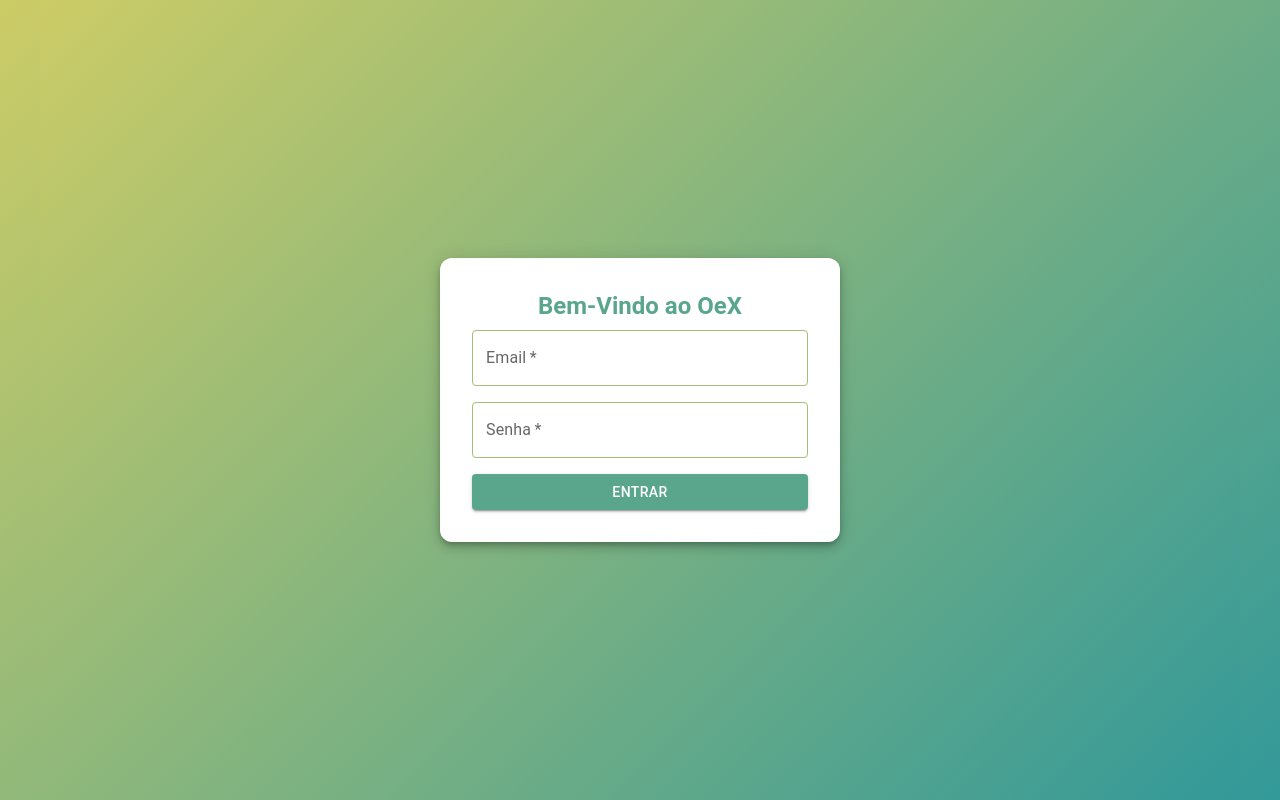
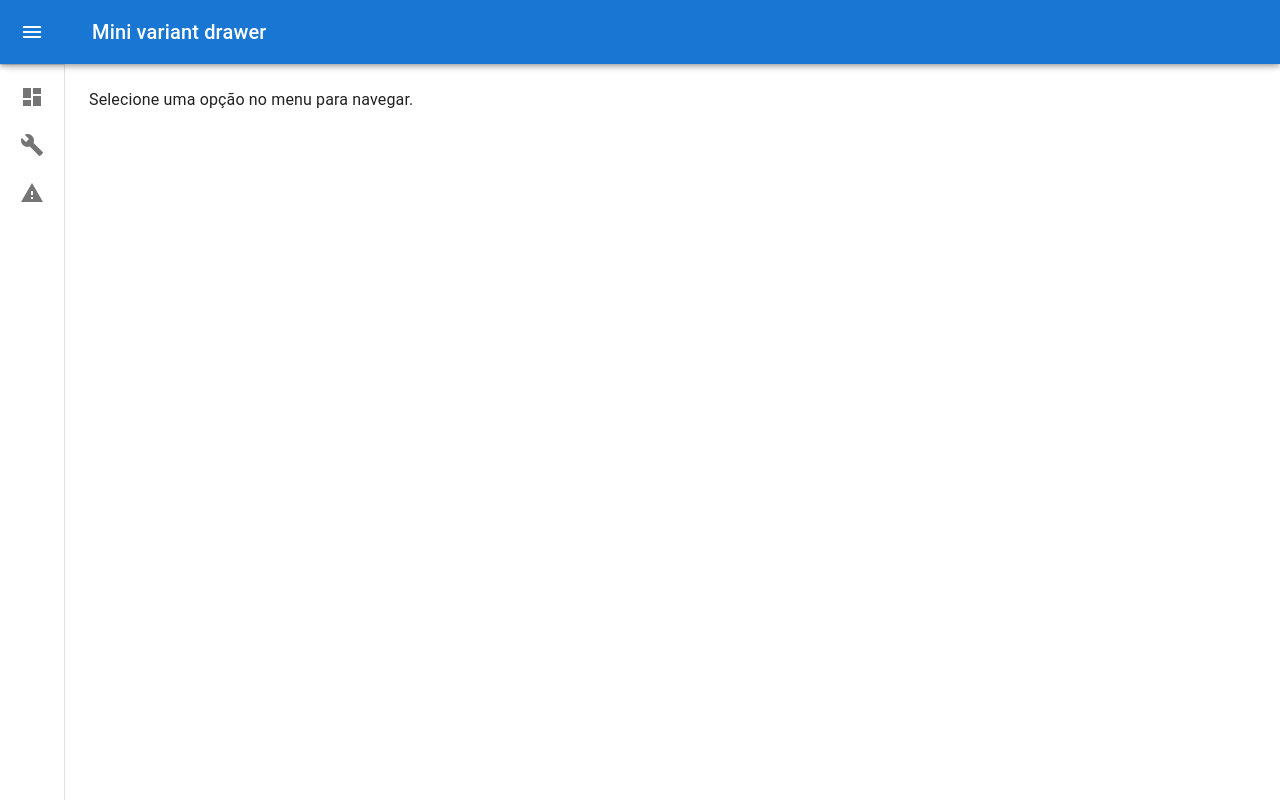
Before and after one commit to renanosoriorosa/OeX-POC-Front, a Next.js app: page / in a window 1280 px wide. Built offline with nearby package versions, Linux system fonts and the light colour scheme.

Commit message:
Criado menu tela raiz

```diff
--- a/package.json
+++ b/package.json
@@ -11,7 +11,9 @@
   "dependencies": {
     "@emotion/react": "^11.14.0",
     "@emotion/styled": "^11.14.0",
+    "@mui/icons-material": "^6.4.4",
     "@mui/material": "^6.4.4",
+    "@toolpad/core": "^0.12.0",
     "axios": "^1.7.9",
     "bootstrap": "^5.3.3",
     "next": "15.1.7",
--- /dev/null
+++ b/src/app/MotivoManutencao/page.tsx
@@ -0,0 +1,5 @@
+function MotivoManutencao() {
+  return <h1>MotivoManutencao</h1>;
+}
+
+export default MotivoManutencao;
--- /dev/null
+++ b/src/app/MotivoParada/page.tsx
@@ -0,0 +1,5 @@
+function MotivoParada() {
+  return <h1>MotivoParada</h1>;
+}
+
+export default MotivoParada;
--- a/src/app/page.tsx
+++ b/src/app/page.tsx
@@ -1,5 +1,174 @@
-import Login from "./login/page";
+"use client";
+import * as React from "react";
+import { useRouter } from "next/navigation";
+import { styled, useTheme, Theme, CSSObject } from "@mui/material/styles";
+import Box from "@mui/material/Box";
+import MuiDrawer from "@mui/material/Drawer";
+import MuiAppBar, { AppBarProps as MuiAppBarProps } from "@mui/material/AppBar";
+import Toolbar from "@mui/material/Toolbar";
+import List from "@mui/material/List";
+import CssBaseline from "@mui/material/CssBaseline";
+import Typography from "@mui/material/Typography";
+import Divider from "@mui/material/Divider";
+import IconButton from "@mui/material/IconButton";
+import MenuIcon from "@mui/icons-material/Menu";
+import ChevronLeftIcon from "@mui/icons-material/ChevronLeft";
+import ChevronRightIcon from "@mui/icons-material/ChevronRight";
+import ListItem from "@mui/material/ListItem";
+import ListItemButton from "@mui/material/ListItemButton";
+import ListItemIcon from "@mui/material/ListItemIcon";
+import ListItemText from "@mui/material/ListItemText";
+import DashboardIcon from "@mui/icons-material/Dashboard";
+import BuildIcon from "@mui/icons-material/Build";
+import ReportProblemIcon from "@mui/icons-material/ReportProblem";
 
-export default function Home() {
-  return <Login/>;
+const drawerWidth = 240;
+
+const openedMixin = (theme: Theme): CSSObject => ({
+  width: drawerWidth,
+  transition: theme.transitions.create("width", {
+    easing: theme.transitions.easing.sharp,
+    duration: theme.transitions.duration.enteringScreen,
+  }),
+  overflowX: "hidden",
+});
+
+const closedMixin = (theme: Theme): CSSObject => ({
+  transition: theme.transitions.create("width", {
+    easing: theme.transitions.easing.sharp,
+    duration: theme.transitions.duration.leavingScreen,
+  }),
+  overflowX: "hidden",
+  width: `calc(${theme.spacing(7)} + 1px)`,
+  [theme.breakpoints.up("sm")]: {
+    width: `calc(${theme.spacing(8)} + 1px)`,
+  },
+});
+
+const DrawerHeader = styled("div")(({ theme }) => ({
+  display: "flex",
+  alignItems: "center",
+  justifyContent: "flex-end",
+  padding: theme.spacing(0, 1),
+  ...theme.mixins.toolbar,
+}));
+
+interface AppBarProps extends MuiAppBarProps {
+  open?: boolean;
 }
+
+const AppBar = styled(MuiAppBar, {
+  shouldForwardProp: (prop) => prop !== "open",
+})<AppBarProps>(({ theme, open }) => ({
+  zIndex: theme.zIndex.drawer + 1,
+  transition: theme.transitions.create(["width", "margin"], {
+    easing: theme.transitions.easing.sharp,
+    duration: theme.transitions.duration.leavingScreen,
+  }),
+  ...(open && {
+    marginLeft: drawerWidth,
+    width: `calc(100% - ${drawerWidth}px)`,
+    transition: theme.transitions.create(["width", "margin"], {
+      easing: theme.transitions.easing.sharp,
+      duration: theme.transitions.duration.enteringScreen,
+    }),
+  }),
+}));
+
+const Drawer = styled(MuiDrawer, { shouldForwardProp: (prop) => prop !== "open" })(
+  ({ theme, open }) => ({
+    width: drawerWidth,
+    flexShrink: 0,
+    whiteSpace: "nowrap",
+    boxSizing: "border-box",
+    ...(open && {
+      ...openedMixin(theme),
+      "& .MuiDrawer-paper": openedMixin(theme),
+    }),
+    ...(!open && {
+      ...closedMixin(theme),
+      "& .MuiDrawer-paper": closedMixin(theme),
+    }),
+  })
+);
+
+const menuItems = [
+  { text: "Dashboard", icon: <DashboardIcon />, path: "/dashboard" },
+  { text: "Manutenções", icon: <BuildIcon />, path: "/MotivoManutencao" },
+  { text: "Paradas", icon: <ReportProblemIcon />, path: "/MotivoParada" },
+];
+
+export default function MiniDrawer() {
+  const theme = useTheme();
+  const [open, setOpen] = React.useState(false);
+  const router = useRouter();
+
+  const handleDrawerOpen = () => {
+    setOpen(true);
+  };
+
+  const handleDrawerClose = () => {
+    setOpen(false);
+  };
+
+  return (
+    <Box sx={{ display: "flex" }}>
+      <CssBaseline />
+      <AppBar position="fixed" open={open}>
+        <Toolbar>
+          <IconButton
+            color="inherit"
+            aria-label="open drawer"
+            onClick={handleDrawerOpen}
+            edge="start"
+            sx={{ marginRight: 5, ...(open && { display: "none" }) }}
+          >
+            <MenuIcon />
+          </IconButton>
+          <Typography variant="h6" noWrap component="div">
+            Mini variant drawer
+          </Typography>
+        </Toolbar>
+      </AppBar>
+      <Drawer variant="permanent" open={open}>
+        <DrawerHeader>
+          <IconButton onClick={handleDrawerClose}>
+            {theme.direction === "rtl" ? <ChevronRightIcon /> : <ChevronLeftIcon />}
+          </IconButton>
+        </DrawerHeader>
+        <Divider />
+        <List>
+          {menuItems.map((item) => (
+            <ListItem key={item.text} disablePadding sx={{ display: "block" }}>
+              <ListItemButton
+                onClick={() => router.push(item.path)}
+                sx={{
+                  minHeight: 48,
+                  justifyContent: open ? "initial" : "center",
+                  px: 2.5,
+                }}
+              >
+                <ListItemIcon
+                  sx={{
+                    minWidth: 0,
+                    justifyContent: "center",
+                    mr: open ? 3 : "auto",
+                  }}
+                >
+                  {item.icon}
+                </ListItemIcon>
+                <ListItemText primary={item.text} sx={{ opacity: open ? 1 : 0 }} />
+              </ListItemButton>
+            </ListItem>
+          ))}
+        </List>
+      </Drawer>
+      <Box component="main" sx={{ flexGrow: 1, p: 3 }}>
+        <DrawerHeader />
+        <Typography>
+          Selecione uma opção no menu para navegar.
+        </Typography>
+      </Box>
+    </Box>
+  );
+}
```
Also changed, not shown: 1 other file (tests, documents, lock files or other folders).
